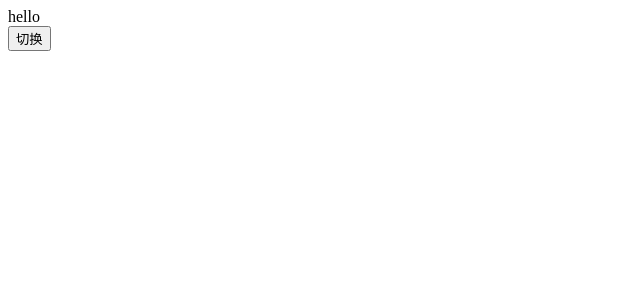
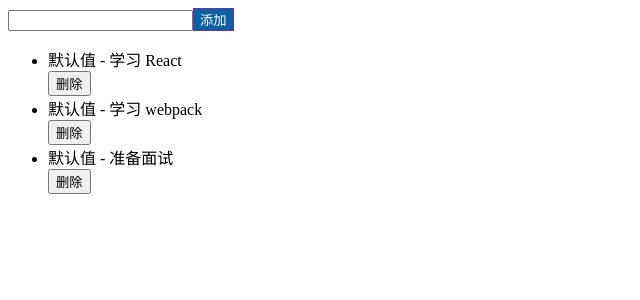
Before and after one commit to liuzhenya-codes/react-demo, a React (Create React App) app: page / in a window 1280 px wide. Shown: the top 300 px of the page, without its empty margins (0-640 px from the left). Built offline with nearby package versions, Linux system fonts and the light colour scheme.

Commit message:
项目结构规整

```diff
--- a/src/App.js
+++ b/src/basic-todolist/BasicTodoList.js
@@ -1,8 +1,9 @@
 import { Component, Fragment } from 'react'
 import Item from './Item'
 import axios from 'axios'
+import './style.css'
 
-class App extends Component {
+class BasicTodoList extends Component {
   // 构造函数, 设置基础数据
   constructor (props) {
     super(props)
@@ -119,4 +120,4 @@ class App extends Component {
   // componentWillUnmount
 }
 
-export default App;
+export default BasicTodoList;
--- a/src/index.js
+++ b/src/index.js
@@ -1,15 +1,15 @@
 import React from 'react'
 import ReactDOM from 'react-dom'
-// import App from './App'
-import OpacityInTransition from './animation-demos/css-transition/OpacityInTransition' // 使用纯 css 的 transition 形式制作渐隐渐显
+import BasicTodoList from './basic-todolist/BasicTodoList' // 使用 React 基础知识完成 todolist 组件, 组件内包括一些基础知识的笔记, 请注意复习
+// import OpacityInTransition from './animation-demos/css-transition/OpacityInTransition' // 使用纯 css 的 transition 形式制作渐隐渐显
 // import OpacityInAnimation from './animation-demos/css-animation/OpacityInAnimation' // 使用纯 css 的 animation 形式制作渐隐渐显
 // import Opacity from './animation-demos/css-transition-component/Opacity'// 使用第三方组件 react-transition-group 实现单元素渐隐渐显
 // import Opacities from './animation-demos/css-transition-group/Opacities'// 使用第三方组件 react-transition-group 实现循环列表渐隐渐显
-import './index.css'
+
 
 ReactDOM.render(
-  // <App />,
-  <OpacityInTransition />,
+  <BasicTodoList />,
+  // <OpacityInTransition />,
   // <OpacityInAnimation />,
   // <Opacity />,
   // <Opacities />,
```
Also changed, not shown: src/basic-todolist/Item.js (renamed from src/Item.js), src/basic-todolist/style.css (renamed from src/index.css).
